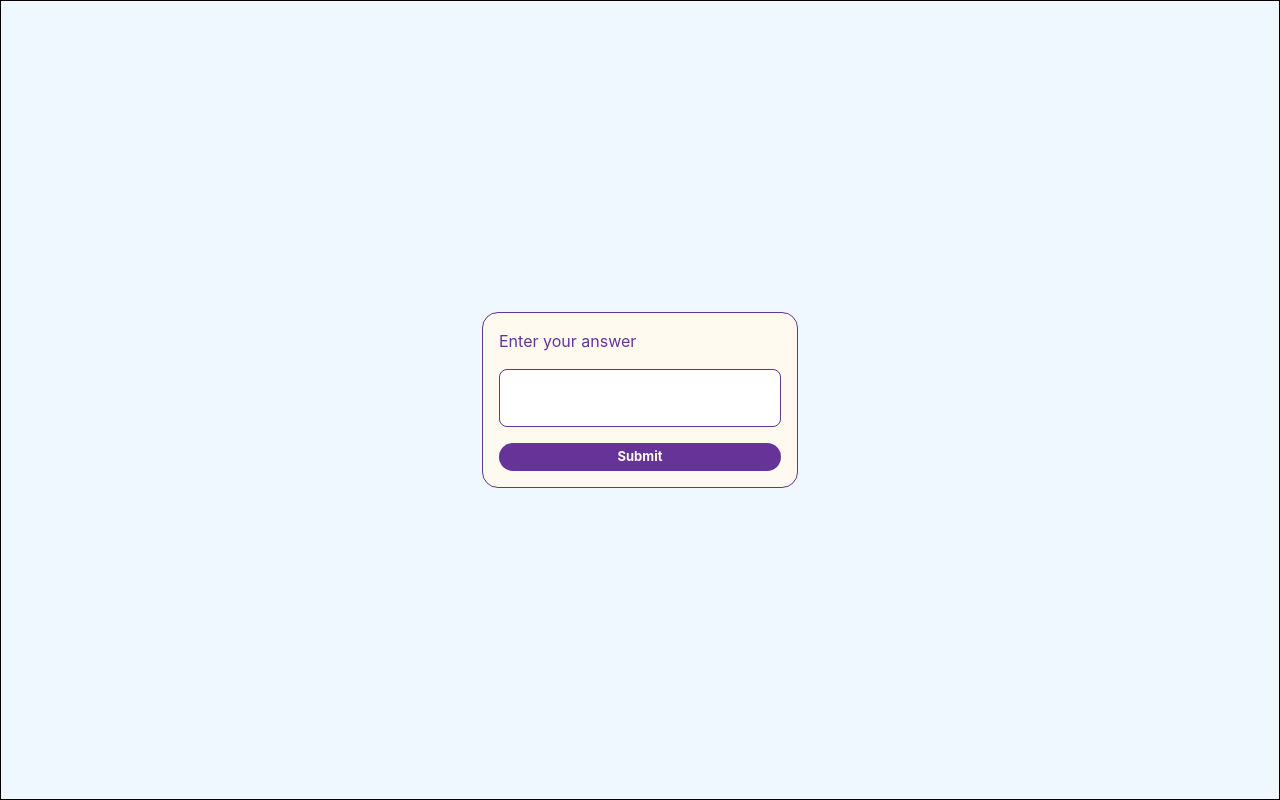
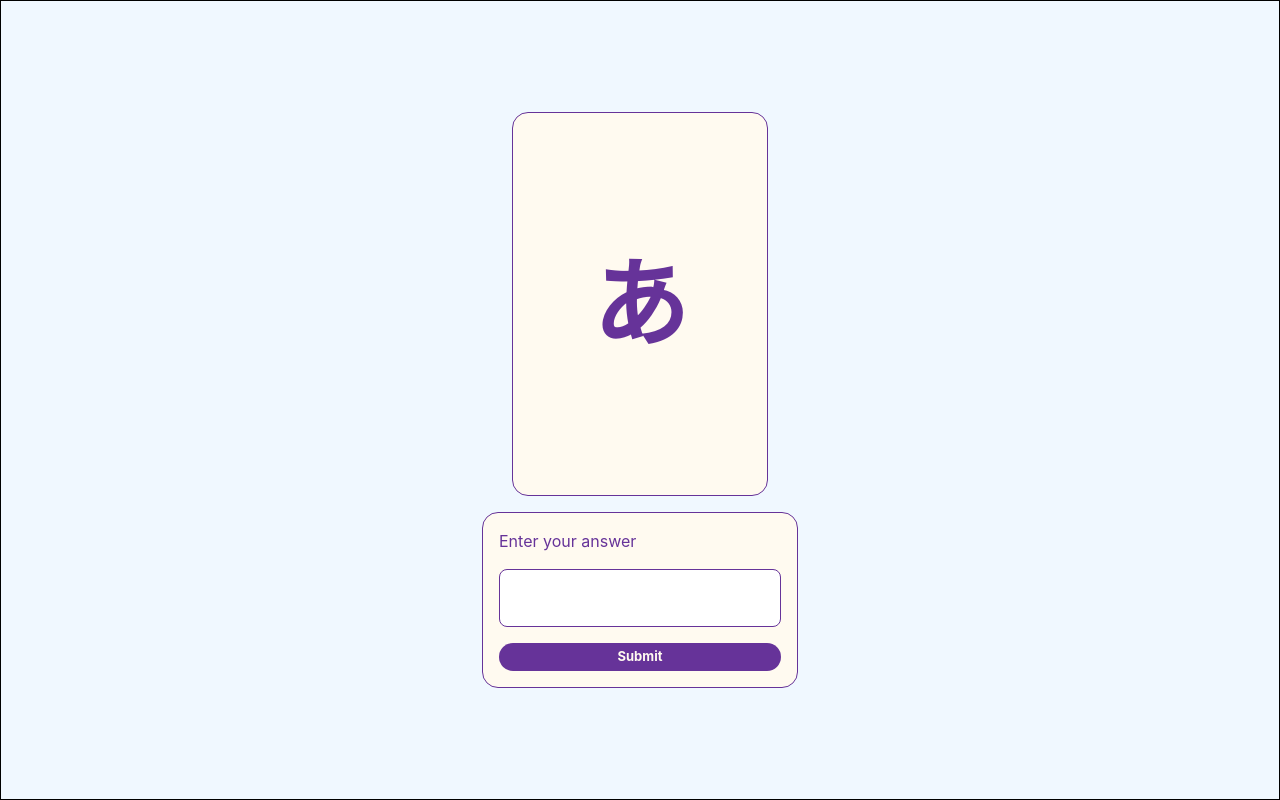
Before and after one commit to vicriver/flashcard, a React (Vite) app: page / in a window 1280 px wide. Built offline with nearby package versions, Linux system fonts and the light colour scheme.

Commit message:
added card

```diff
--- a/src/components/Card.tsx
+++ b/src/components/Card.tsx
@@ -0,0 +1,13 @@
+import styles from  '../styles/Card.module.css'
+
+export default function Card() {
+    return (
+        <div>
+            <div className={styles.card}>
+                <div>
+                    あ
+                </div>
+            </div>
+        </div>
+    )
+}
--- a/src/global.css
+++ b/src/global.css
@@ -9,9 +9,11 @@ body {
 
 #main {
     display: flex;
+    flex-direction: column;
     justify-content: center;
     margin: auto;
     border: 1px solid black;
     align-items: center;
     height: 100vh;
+    gap: 1rem;
 }
--- a/src/main/Main.tsx
+++ b/src/main/Main.tsx
@@ -1,9 +1,13 @@
+import Card from "../components/Card";
 import InputField from "../components/Input";
 
 export default function Main() {
     return (
-        <div id="main">
+        <div>
+            <div id="main">
+            <Card />
             <InputField />
+            </div>
         </div>
     )
 }
--- /dev/null
+++ b/src/styles/Card.module.css
@@ -0,0 +1,22 @@
+.card {
+    background-color: floralwhite;
+    border: .1rem solid rebeccapurple;
+    font-weight: bold;
+    font-size: 6rem;
+    border-radius: 1rem;
+    aspect-ratio: 2/3;
+    height: 24rem;
+    user-select: none;
+
+    display: flex;
+    align-items: center;
+    justify-content: center;
+}
+
+/* .card > div {
+    color: red;
+    display: flex;
+    justify-content: center;
+    align-items: center;
+    height: fit-content;
+} */
```
